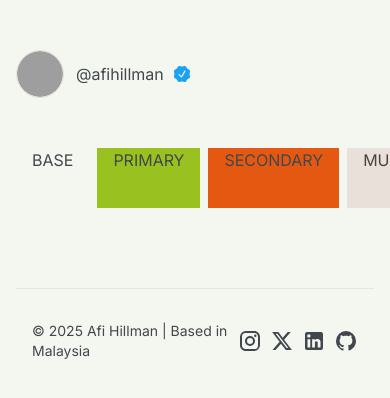
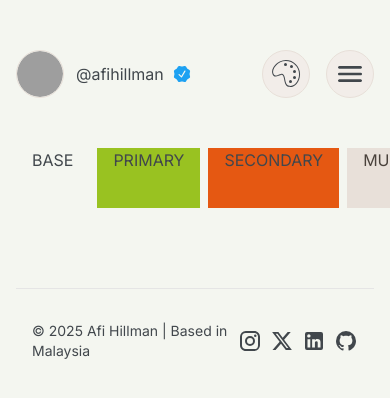
Before and after one commit to afi-hillman/my-portfolio, a Next.js app: page /sandbox in a window 390 px wide. Shown: the top 398 px of the page. Built offline with nearby package versions, Linux system fonts and the light colour scheme; grey boxes are pictures that could not be loaded.

Commit message:
wip:mobile responsive menu

```diff
--- a/src/app/page.tsx
+++ b/src/app/page.tsx
@@ -11,11 +11,11 @@ const Home = () => {
   return (
     <div className="flex flex-col items-center gap-8">
       {/* HERO */}
-      <div className="w-full flex justify-between items-center gap-4">
-        <div className="w-1/2 border border-border rounded-xl">
+      <div className="w-full flex md:flex-row flex-col justify-between items-center gap-4">
+        <div className="w-full md:w-1/2 border border-border rounded-xl">
           <HeroMap />
         </div>
-        <div className="w-1/2 p-8 space-y-4 border border-border rounded-xl flex flex-col justify-between self-stretch">
+        <div className="w-full md:w-1/2 p-8 space-y-4 border border-border rounded-xl flex flex-col justify-between self-stretch">
           {/* <h5 className="text-foreground text-xl md:text-2xl">
             Fullstack development is the name of the game, and clean code is how
             I play. <br /> I approach every project like a well-planned strategy
@@ -154,7 +154,8 @@ const Home = () => {
           </p>
         </div>
         <div className="flex flex-col gap-4">
-          {projects.map((project, index) => (
+          {projects.map((project, index) => {
+            return (
               <Link key={index} href={`/projects/${project.url}`}>
                 <div className="flex flex-col relative group overflow-hidden rounded-xl border border-border cursor-pointer">
                   <div>
@@ -167,7 +168,7 @@ const Home = () => {
                     />
                   </div>
                   <div className="p-6 w-full absolute text-white bg-black/80 bottom-0  translate-y-14 group-hover:translate-y-0 transition-all duration-300">
-                  <div>
+                    <div className="flex gap-2 items-center md:block">
                       <Image
                         width={48}
                         height={48}
@@ -177,7 +178,23 @@ const Home = () => {
                       />
                       <p>{project.title}</p>
                     </div>
-                  <div className="flex gap-2 flex-wrap my-2">
+                    <div className="flex gap-2 flex-wrap my-2 md:hidden">
+                      {project?.tech?.slice(0, 2).map((tech, techIndex) => (
+                        <div
+                          key={techIndex}
+                          className="flex gap-2 items-center p-2 rounded-md border border-border"
+                        >
+                          {tech?.icon}
+                          <p>{tech?.name}</p>
+                        </div>
+                      ))}
+                      {project?.tech?.length - 2 > 0 && (
+                        <div className="flex gap-2 items-center p-2 rounded-md border border-border">
+                          +{project?.tech?.length - 2}
+                        </div>
+                      )}
+                    </div>
+                    <div className="hidden md:flex gap-2 flex-wrap my-2">
                       {project?.tech?.map((tech, techIndex) => (
                         <div
                           key={techIndex}
@@ -188,10 +205,10 @@ const Home = () => {
                         </div>
                       ))}
                     </div>
-                  <p className="mb-4 group-hover:mb-2 transition-all duration-300">
+                    <p className="hidden md:block group-hover:mb-2 transition-all duration-300">
                       {project.subtitle}
                     </p>
-                  <div className="group">
+                    <div className="mt-4 group">
                       <button className="bg-white text-black rounded-md flex items-center gap-2 px-2 py-1">
                         <p>Learn more</p>
                         <svg
@@ -239,7 +256,8 @@ const Home = () => {
                   </div>
                 </div>
               </Link>
-          ))}
+            );
+          })}
         </div>
       </div>
     </div>
--- a/src/components/NavMenu.tsx
+++ b/src/components/NavMenu.tsx
@@ -18,7 +18,7 @@ const NavMenu = () => {
     <>
       <div
         className={`
-          w-full flex justify-around items-center gap-10 px-10
+          w-full flex justify-around items-center md:gap-10 gap-2 md:px-10
           transition-all duration-300 ease-in-out
           overflow-hidden
           ${open ? "h-[200px]" : "h-0"}
@@ -72,6 +72,7 @@ const NavMenu = () => {
             </svg>
           </div>
         </Link>
+        <div className="flex items-center">
           <div className="hidden md:flex items-center">
             {navItems.map((item, index) => (
               <Link key={index} href={item.href}>
@@ -83,7 +84,24 @@ const NavMenu = () => {
                 </div>
               </Link>
             ))}
+          </div>
           <ThemeSwitcher open={open} setOpen={setOpen} />
+          <div
+            className="md:hidden flex items-center justify-center w-12 h-12 ml-4 rounded-full bg-background-offset text-primary-foreground border border-ring hover:bg-muted duration-300"
+            // onClick={() => setOpen(!open)}
+          >
+            <svg
+              xmlns="http://www.w3.org/2000/svg"
+              width="2em"
+              height="2em"
+              viewBox="0 0 24 24"
+            >
+              <path
+                fill="currentColor"
+                d="M4 18q-.425 0-.712-.288T3 17t.288-.712T4 16h16q.425 0 .713.288T21 17t-.288.713T20 18zm0-5q-.425 0-.712-.288T3 12t.288-.712T4 11h16q.425 0 .713.288T21 12t-.288.713T20 13zm0-5q-.425 0-.712-.288T3 7t.288-.712T4 6h16q.425 0 .713.288T21 7t-.288.713T20 8z"
+              />
+            </svg>
+          </div>
         </div>
       </div>
     </>
```
Lines whose indentation alone changed are shown as unchanged.
